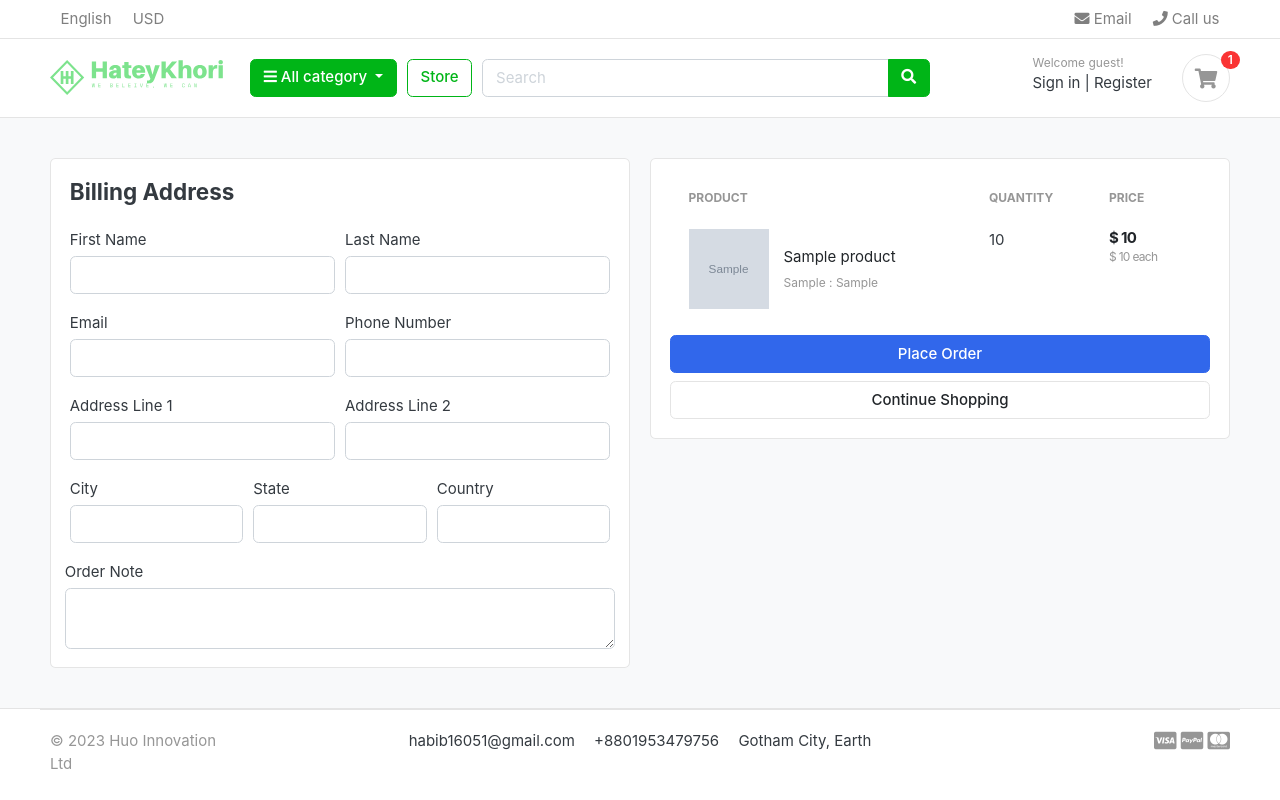
After one commit to Habib16051/hateykhori-V01, a Django app: template templates/checkout.html in a window 1280 px wide. The commit adds this page. Run offline with Django 4.2, Linux system fonts and the light colour scheme; the template is opened without the code that fills it: most values are stand-ins (such as "Sample title", 1, 10 or a date in 2020); grey boxes marked "Sample" are stand-in pictures; some libraries are stand-ins or nearby versions; some web fonts are replaced.

Commit message:
cart option initial fixed

```diff
--- a/cart/urls.py
+++ b/cart/urls.py
@@ -4,7 +4,7 @@ from . import views
 urlpatterns = [
     path('', views.cart, name='cart'),
     path('add_cart/<int:product_id>', views.add_cart, name='add_cart'),
-    path('remove_cart/<int:product_id>', views.remove_cart, name='remove_cart'),
+    path('remove_cart/<int:product_id>/<int:cart_item_id>', views.remove_cart, name='remove_cart'),
     path('remove_cart_item/<int:product_id>', views.remove_cart_item, name='remove_cart_item'),
 
 ]
--- /dev/null
+++ b/templates/checkout.html
@@ -0,0 +1,140 @@
+{% extends 'base.html' %}
+{% load static %}
+
+{% block content %}
+
+
+<section class="section-content padding-y bg">
+<div class="container">
+
+<!-- ============================ COMPONENT 1 ================================= -->
+
+<div class="row">
+	<aside class="col-lg-6">
+<div class="card">
+  <div class="card-body">
+    <h4 class="card-title mb-4">Billing Address</h4>
+    <form action="{% url 'place_order' %}" method="POST">
+      {% csrf_token %}
+      <div class="form-row">
+        <div class="col form-group">
+          <label for="">First Name</label>
+          <input type="text" name="first_name" class="form-control" required>
+        </div>
+        <div class="col form-group">
+          <label for="">Last Name</label>
+          <input type="text" name="last_name" class="form-control" required>
+        </div>
+      </div>
+      <div class="form-row">
+        <div class="col form-group">
+          <label for="">Email</label>
+          <input type="email" name="email" class="form-control" required>
+        </div>
+        <div class="col form-group">
+          <label for="">Phone Number</label>
+          <input type="text" name="phone" class="form-control" required>
+        </div>
+      </div>
+      <div class="form-row">
+        <div class="col form-group">
+          <label for="">Address Line 1</label>
+          <input type="text" name="address_line_1" class="form-control" required>
+        </div>
+        <div class="col form-group">
+          <label for="">Address Line 2</label>
+          <input type="text" name="address_line_2" class="form-control">
+        </div>
+      </div>
+      <div class="form-row">
+        <div class="col form-group">
+          <label for="">City</label>
+          <input type="text" name="city" class="form-control" required>
+        </div>
+        <div class="col form-group">
+          <label for="">State</label>
+          <input type="text" name="state" class="form-control" required>
+        </div>
+        <div class="col form-group">
+          <label for="">Country</label>
+          <input type="text" name="country" class="form-control" required>
+        </div>
+        </div>
+        <div class="form-row">
+          <label for="">Order Note</label>
+          <textarea name="order_note" rows="2" class="form-control"></textarea>
+        </div>
+
+
+  </div>
+</div> <!-- card.// -->
+
+	</aside> <!-- col.// -->
+	<aside class="col-lg-6">
+
+		<div class="card">
+		<div class="card-body">
+      <table class="table table-borderless table-shopping-cart">
+      <thead class="text-muted">
+      <tr class="small text-uppercase">
+        <th scope="col">Product</th>
+        <th scope="col" width="120">Quantity</th>
+        <th scope="col" width="120">Price</th>
+
+      </tr>
+      </thead>
+      <tbody>
+
+      {% for cart_item in cart_items %}
+      <tr>
+      	<td>
+      		<figure class="itemside align-items-center">
+      			<div class="aside"><img src="{{ cart_item.product.images.url }}" class="img-sm"></div>
+      			<figcaption class="info">
+      				<a href="{{ cart_item.product.get_url }}" class="title text-dark">{{ cart_item.product.product_name }}</a>
+      				<p class="text-muted small">
+      					{% if cart_item.variations.all %}
+      						{% for item in cart_item.variations.all %}
+      							{{ item.variation_category | capfirst }} : {{ item.variation_value | capfirst }} <br>
+      						{% endfor %}
+      					{% endif %}
+      				</p>
+      			</figcaption>
+      		</figure>
+      	</td>
+      	<td>
+      		<!-- col.// -->
+      				<label for="">{{cart_item.quantity}}</label>
+      	</td>
+      	<td>
+      		<div class="price-wrap">
+      			<var class="price">$ {{ cart_item.sub_total }}</var>
+      			<small class="text-muted"> $ {{ cart_item.product.price }} each </small>
+      		</div> <!-- price-wrap .// -->
+      	</td>
+
+      </tr>
+      {% endfor %}
+
+      </tbody>
+      </table>
+
+      <button type="submit" name="submit" class="btn btn-primary btn-block">Place Order</button>
+			<a href="{% url 'store' %}" class="btn btn-light btn-block">Continue Shopping</a>
+      </form>
+		</div> <!-- card-body.// -->
+		</div> <!-- card.// -->
+
+
+</aside> <!-- col.// -->
+
+
+</div> <!-- row.// -->
+
+<!-- ============================ COMPONENT 1 END .// ================================= -->
+
+</div> <!-- container .//  -->
+</section>
+<!-- ========================= SECTION CONTENT END// ========================= -->
+
+{% endblock %}
```
Also changed, not shown: cart/views.py (+49 -13 lines), templates/cart.html (+21 -4 lines), templates/product_detail.html (+4 -11 lines), cart/migrations/0003_cartitem_user.py (added), cart/migrations/0004_alter_cart_cart_id.py (added), cart/migrations/0005_remove_cartitem_user_alter_cart_cart_id.py (added), db.sqlite3.
